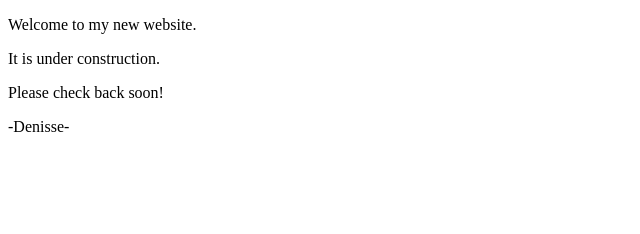
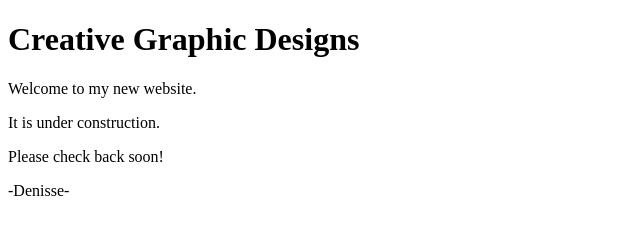
Before and after one commit to denissergutt/denissergutt.github.io, a plain HTML site: page index.html in a window 1280 px wide. Shown: the whole page, without its empty margins (0-640 px from the left). Drawn offline with Linux system fonts and the light colour scheme.

Commit message:
Update index.html

```diff
--- a/index.html
+++ b/index.html
@@ -1,8 +1,9 @@
 <!doctype html>
 <head>
-<title>Denisse Romano</title>
+<title>Denisse Romano | Home</title>
 </head>
 <body>
+  <h1>Creative Graphic Designs</h1>
 <p>Welcome to my new website.</p>
 <p>It is under construction.</p>
 <p>Please check back soon!</p>
```
